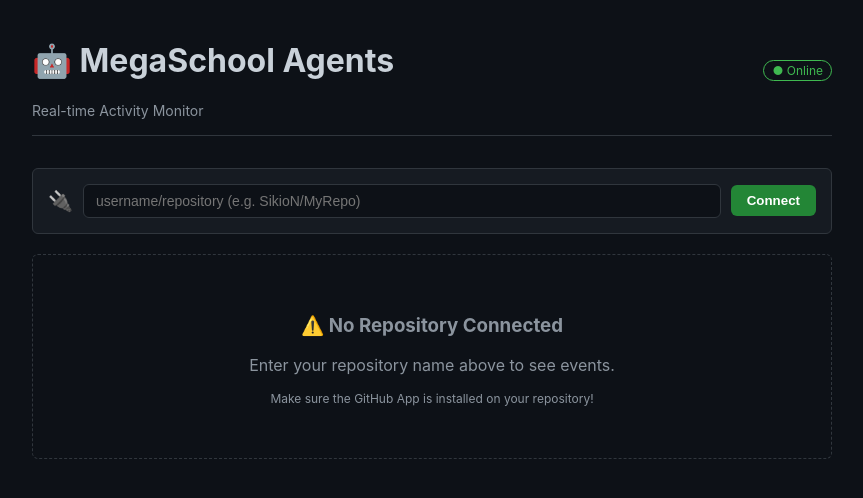
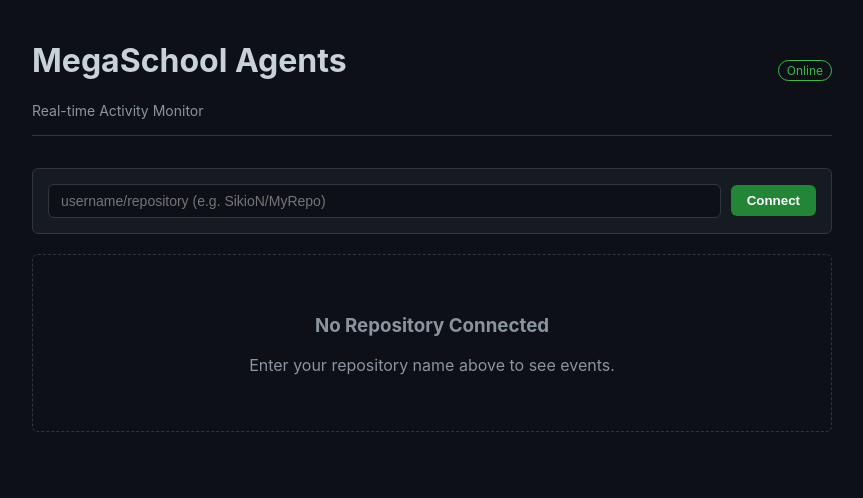
Before and after one commit to SikioN/MegaSchool-Coding-Agents, a FastAPI app: page / in a window 1280 px wide. Shown: the top 498 px of the page, without its empty margins (208-1071 px from the left). Run offline with FastAPI, Linux system fonts and the light colour scheme.

Commit message:
fix: Remove emojis from dashboard and add Dismiss button

```diff
--- a/src/templates/dashboard.html
+++ b/src/templates/dashboard.html
@@ -132,16 +132,15 @@
     <div class="container">
         <header>
             <div>
-                <h1>🤖 MegaSchool Agents</h1>
+                <h1>MegaSchool Agents</h1>
                 <div style="font-size: 14px; color: #8b949e;">Real-time Activity Monitor</div>
             </div>
             <div>
-                <span class="status-badge">● Online</span>
+                <span class="status-badge">Online</span>
             </div>
         </header>
 
         <div class="repo-selector">
-            <span style="font-size: 20px;">🔌</span>
             <input type="text" id="repoInput" placeholder="username/repository (e.g. SikioN/MyRepo)">
             <button onclick="connectRepo()">Connect</button>
         </div>
@@ -153,6 +152,7 @@
 
     <script>
         let currentRepo = localStorage.getItem('agent_repo_name') || "";
+        let dismissedEvents = JSON.parse(localStorage.getItem('dismissed_events') || "[]");
 
         function init() {
             if (currentRepo) {
@@ -167,9 +167,8 @@
             const container = document.getElementById('events-list');
             container.innerHTML = `
                 <div class="warning-box">
-                    <h3>⚠️ No Repository Connected</h3>
+                    <h3>No Repository Connected</h3>
                     <p>Enter your repository name above to see events.</p>
-                    <p style="font-size: 12px;">Make sure the GitHub App is installed on your repository!</p>
                 </div>
             `;
         }
@@ -183,6 +182,12 @@
             }
         }
 
+        function dismissEvent(id) {
+            dismissedEvents.push(id);
+            localStorage.setItem('dismissed_events', JSON.stringify(dismissedEvents));
+            loadEvents(); // Re-render
+        }
+
         async function loadEvents() {
             if (!currentRepo) return;
 
@@ -192,7 +197,10 @@
 
                 const container = document.getElementById('events-list');
 
-                if (events.length === 0) {
+                // Filter dismissed
+                const activeEvents = events.filter(e => !dismissedEvents.includes(e.id));
+
+                if (activeEvents.length === 0) {
                     container.innerHTML = `
                         <div class="warning-box">
                             <h3>Waiting for Events...</h3>
@@ -204,7 +212,7 @@
                 }
 
                 container.innerHTML = '';
-                events.forEach(event => {
+                activeEvents.forEach(event => {
                     const date = new Date(event.timestamp * 1000).toLocaleString();
                     const details = JSON.stringify(event.details, null, 2);
 
@@ -214,8 +222,9 @@
                         <div class="event-header">
                             <span class="event-type">${event.event_type}</span>
                             <span class="event-time">${date}</span>
+                            <button onclick="dismissEvent(${event.id})" style="background: none; border: 1px solid #30363d; color: #8b949e; padding: 2px 6px; font-size: 10px; margin-left: auto;">Done</button>
                         </div>
-                        <div class="repo-name">📂 ${event.repo_name}</div>
+                        <div class="repo-name">Repo: ${event.repo_name}</div>
                         <div style="font-weight: bold; margin-bottom: 10px;">${event.details.action || 'Unknown Action'}</div>
                         <details>
                             <summary style="cursor: pointer; color: #8b949e; font-size: 12px;">View Payload</summary>
```
